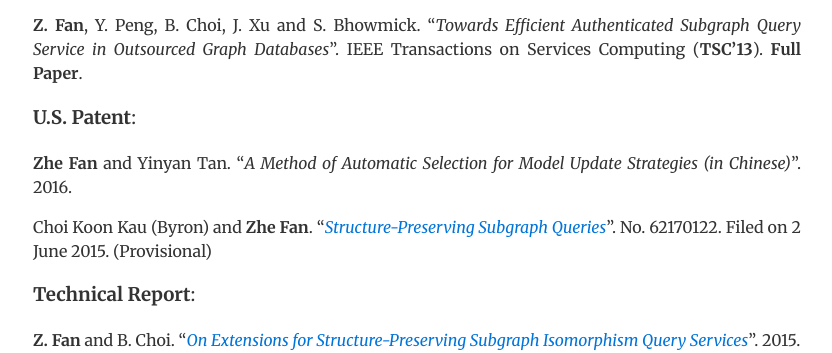
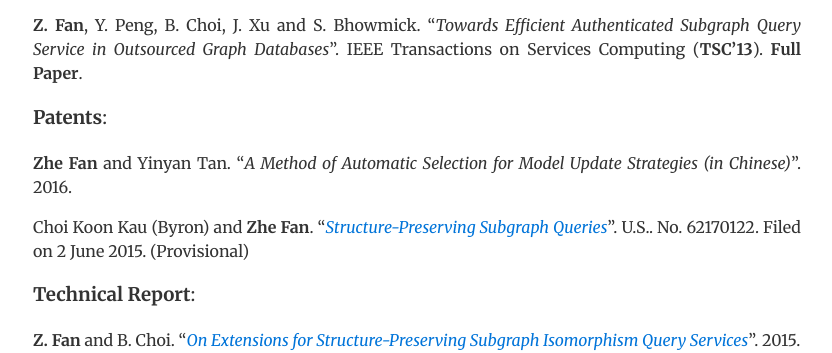
Before and after one commit to fanzhe/fanzhe.github.io, a Jekyll site: the page built from index.md, in a window 1280 px wide. Shown: the part 982-1335 px from the top of the page, without its empty margins (223-1055 px from the left). Built offline with Jekyll 4.4.1, drawn with Linux system fonts in a browser that asks for light colours; Markdown is read by kramdown in place of the engine named in the settings.

Commit message:
Update index.md

```diff
--- a/index.md
+++ b/index.md
@@ -41,11 +41,11 @@ IEEE International Conference on Data Engineering (**ICDE'14**) GDM Workshop. **
 **Z. Fan**, Y. Peng, B. Choi, J. Xu and S. Bhowmick. "*Towards Efficient Authenticated Subgraph Query Service in Outsourced Graph Databases*".
 IEEE Transactions on Services Computing (**TSC'13**). **Full Paper**.
 
-### **U.S. Patent**:
+### **Patents**:
 
 **Zhe Fan** and Yinyan Tan. "*A Method of Automatic Selection for Model Update Strategies (in Chinese)*". 2016.
 
-Choi Koon Kau (Byron) and **Zhe Fan**. "[*Structure-Preserving Subgraph Queries*](http://www.comp.hkbu.edu.hk/~bchoi/Summary%20of%20the%20US%20Patent%20titled%20Structure%20Preserving%20Subgraph%20Queries.pdf)". No. 62170122. Filed on 2 June 2015. (Provisional)
+Choi Koon Kau (Byron) and **Zhe Fan**. "[*Structure-Preserving Subgraph Queries*](http://www.comp.hkbu.edu.hk/~bchoi/Summary%20of%20the%20US%20Patent%20titled%20Structure%20Preserving%20Subgraph%20Queries.pdf)". U.S.. No. 62170122. Filed on 2 June 2015. (Provisional)
 
 ### **Technical Report**:
 
```
